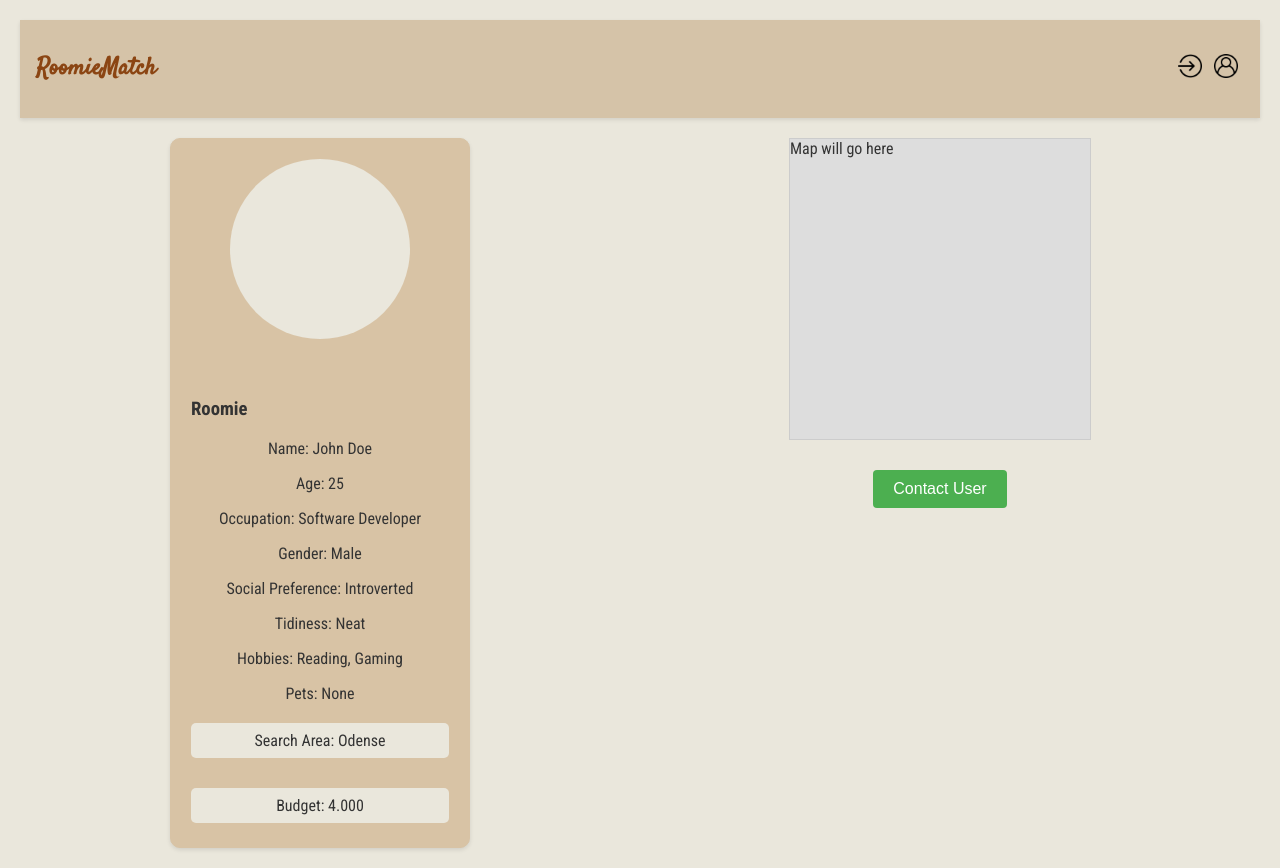
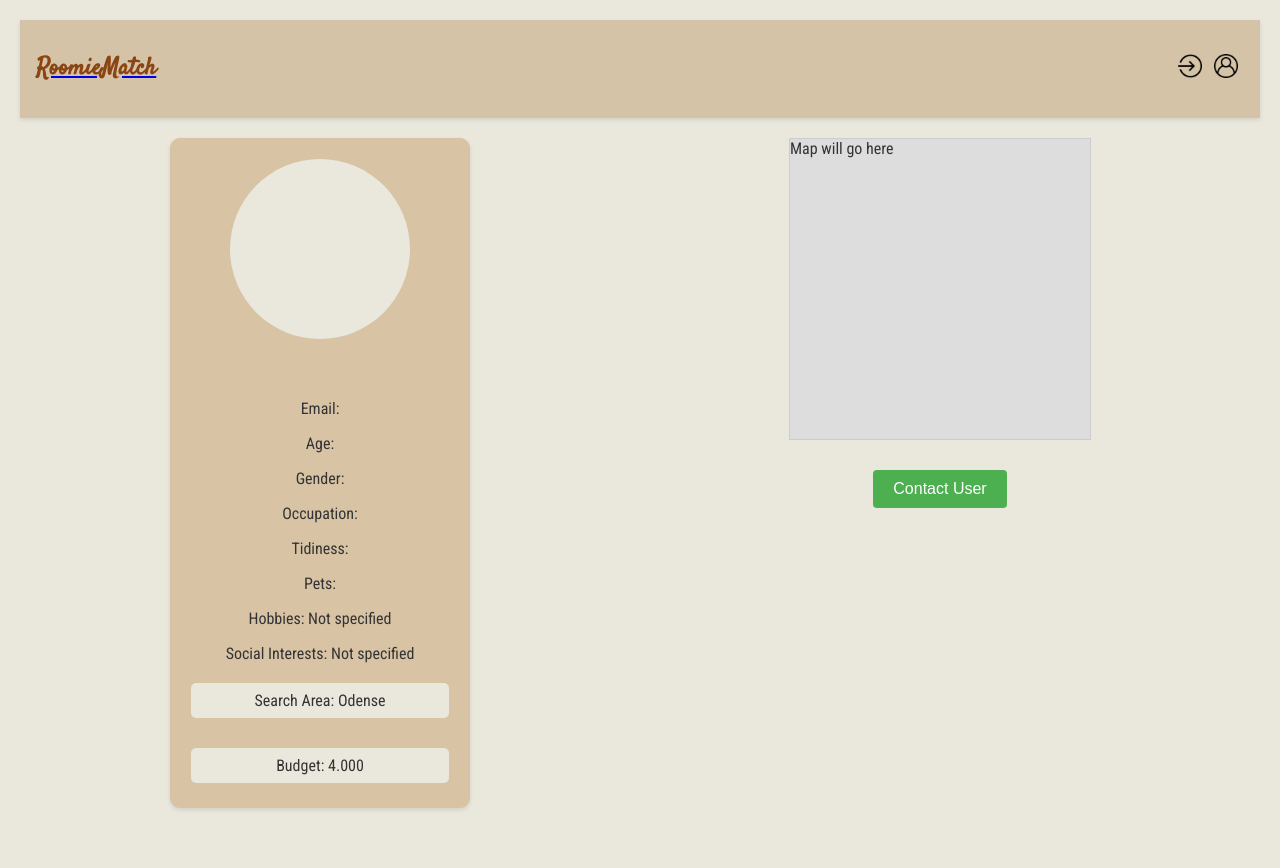
Before and after one commit to danielbahrami/SE07-ISE, a React (Create React App) app in the folder my-app/: page /match in a window 1280 px wide. After the commit the page ends 828 px from the top, so only its background shows below. Built offline with nearby package versions, Linux system fonts and the light colour scheme.

Commit message:
setup routing, setup collecting data from localstorage

```diff
--- a/my-app/src/components/Header.js
+++ b/my-app/src/components/Header.js
@@ -1,7 +1,7 @@
 import React from "react";
 import enterIcon from "../icons/enter.png";
 import userInterfaceIcon from "../icons/user-interface.png";
-import { useNavigate } from "react-router-dom";
+import { useNavigate, Link } from "react-router-dom";
 import ".././styles/Header.css";
 
 const Header = () => {
@@ -10,11 +10,17 @@ const Header = () => {
   const goToProfile = () => {
     navigate("/profile"); // This should match the route path you set for the ProfilePage
   };
+  const handleBackClick = () => {
+    navigate(-1); // Go back to the previous page
+};
+
   return (
     <div className="header">
+      <Link to="/home">
       <h1>RoomieMatch</h1>
+      </Link>
       <div className="header-icons">
-        <button>
+        <button onClick={handleBackClick}>
           <img src={enterIcon} alt="Enter" width="24" height="24" />{" "}
           {/* Adjust width and height as needed */}
         </button>
--- a/my-app/src/components/ProfileCard.js
+++ b/my-app/src/components/ProfileCard.js
@@ -1,8 +1,10 @@
 import React from "react";
 import ".././styles/ProfileCard.css"; // Make sure to create this CSS file for styling
 
-const ProfileCard = () => {
+const ProfileCard = ({ userData }) => {
   // Dummy information to be displayed
+  const hobbies = Array.isArray(userData.hobbies) ? userData.hobbies.join(', ') : 'Not specified';
+  const socialInterests = Array.isArray(userData.socialInterests) ? userData.socialInterests.join(', ') : 'Not specified';
   const dummyData = {
     name: "John Doe",
     age: "25",
@@ -22,15 +24,15 @@ const ProfileCard = () => {
         {/* Placeholder for profile picture */}
       </div>
       <div className="profile-info">
-        <h3>Roomie</h3>
-        <p>Name: {dummyData.name}</p>
-        <p>Age: {dummyData.age}</p>
-        <p>Occupation: {dummyData.occupation}</p>
-        <p>Gender: {dummyData.gender}</p>
-        <p>Social Preference: {dummyData.socialPreference}</p>
-        <p>Tidiness: {dummyData.tidiness}</p>
-        <p>Hobbies: {dummyData.hobbies}</p>
-        <p>Pets: {dummyData.pets}</p>
+      <h2>{userData.name}</h2>
+            <p>Email: {userData.email}</p>
+            <p>Age: {userData.age}</p>
+            <p>Gender: {userData.gender}</p>
+            <p>Occupation: {userData.occupation}</p>
+            <p>Tidiness: {userData.tidiness}</p>
+            <p>Pets: {userData.pets}</p>
+            <p>Hobbies: {hobbies}</p>
+            <p>Social Interests: {socialInterests}</p>
         <div className="profile-bottom-info">
           <p>Search Area: {dummyData.searchArea}</p>
           <p>Budget: {dummyData.budget}</p>
--- a/my-app/src/components/RoomieCard.js
+++ b/my-app/src/components/RoomieCard.js
@@ -1,6 +1,7 @@
 // RoomieCard.js
 import React from "react";
 import ".././styles/RoomieCard.css";
+import { useNavigate } from "react-router-dom";
 
 const roomieData = [
   {
@@ -48,9 +49,9 @@ const roomieData = [
   // Add more fictive Roomie data as needed
 ];
 
-const RoomieCard = ({ roomie }) => {
+const RoomieCard = ({ roomie, onClick }) => {
   return (
-    <div className="roomie-card">
+    <div className="roomie-card" onClick={onClick}>
       <div className="roomie-details">
         <div className="roomie-name">Name: {roomie.name}</div>
         <div className="roomie-age">Age: {roomie.age}</div>
@@ -79,10 +80,14 @@ const RoomieCard = ({ roomie }) => {
 };
 
 const RoomieCards = () => {
+  const navigate = useNavigate();
+const handleCardClick = () => {
+  navigate('/match'); // Navigate to the match page
+};
   return (
     <div className="roomie-cards">
       {roomieData.map((roomie) => (
-        <RoomieCard key={roomie.id} roomie={roomie} />
+        <RoomieCard key={roomie.id} roomie={roomie} onClick={handleCardClick} />
       ))}
     </div>
   );
--- a/my-app/src/components/SignUpForm.js
+++ b/my-app/src/components/SignUpForm.js
@@ -34,7 +34,7 @@ const SignUpForm = () => {
         formData
       );
       console.log("User created:", response.data);
-      navigate("/home"); // Implement your success logic here (e.g., redirect to profile page)
+      navigate('/login');; // Implement your success logic here (e.g., redirect to profile page)
     } catch (error) {
       console.error(
         "Error signing up:",
--- a/my-app/src/pages/HomePage.js
+++ b/my-app/src/pages/HomePage.js
@@ -1,5 +1,5 @@
 // HomePage.js
-import React from "react";
+import React, { useState, useEffect } from 'react';
 import Header from "../components/Header";
 import RoomieCard from "../components/RoomieCard";
 import FilterSidebar from "../components/FilterSidebar";
@@ -7,11 +7,21 @@ import { useNavigate } from "react-router-dom";
 import ".././styles/HomePage.css";
 
 const HomePage = () => {
+  const [userData, setUserData] = useState(null);
+
+  useEffect(() => {
+    // Fetch user data from localStorage
+    const storedData = localStorage.getItem('userData');
+    if (storedData) {
+      const parsedData = JSON.parse(storedData);
+      setUserData(parsedData);
+    }
+  }, []);
+
   const navigate = useNavigate();
-
-  const goToMatchPage = () => {
-    navigate("/match");
-  };
+  const handleCardClick = () => {
+    navigate('/match'); // Navigate to the match page
+};
   // Dummy data for the sake of example
   const roomies = [
     {
@@ -37,12 +47,10 @@ const HomePage = () => {
       <div className="content">
         <FilterSidebar />
         <div className="roomie-cards">
-          {roomies.map((roomie) => (
-            <RoomieCard key={roomie.id} roomie={roomie} />
+          {userData && roomies.map(roomie => (
+            <RoomieCard key={roomie.id} roomie={roomie} userData={userData} onclick={handleCardClick} />
           ))}
         </div>
-        {/* Other homepage content */}
-        <button onClick={goToMatchPage}>Go to Match Page</button>
       </div>
     </div>
   );
--- a/my-app/src/pages/MatchPage.js
+++ b/my-app/src/pages/MatchPage.js
@@ -1,5 +1,5 @@
 // MatchPage.js
-import React from "react";
+import React, { useEffect, useState } from 'react';
 import ProfileCard from "../components/ProfileCard"; // Component for the left side
 import MapView from "../components/MapView"; // Component for the right side
 import ContactButton from "../components/ContactButton"; // Button to contact user
@@ -7,12 +7,22 @@ import Header from "../components/Header"; // Adjust the path as necessary
 import "../styles/MatchPage.css"; // Your CSS file for styling
 
 const MatchPage = () => {
+  const [userData, setUserData] = useState({ /* ... initial state ... */ });
+
+  useEffect(() => {
+      // Fetch and set user data from localStorage or an API
+      const storedData = localStorage.getItem('userData');
+      if (storedData) {
+          const parsedData = JSON.parse(storedData);
+          setUserData(parsedData);
+      }
+  }, []);
   return (
     <div className="match-page">
       <Header /> {/* Include the Header at the top */}
       <div className="match-content">
         <div className="left-side">
-          <ProfileCard />
+          <ProfileCard userData={userData}/>
         </div>
         <div className="right-side">
           <MapView />
--- a/my-app/src/pages/ProfilePage.js
+++ b/my-app/src/pages/ProfilePage.js
@@ -5,7 +5,7 @@ import "../styles/ProfilePage.css"; // Ensure you have a corresponding CSS file
 import axios from 'axios';
 
 const ProfilePage = () => {
-  const [userId, setUserId] = useState(null);
+  const [userId, setUserId] = useState();
   const [userData, setUserData] = useState({
     occupation: '',
     tidiness: '',
@@ -20,11 +20,13 @@ const ProfilePage = () => {
         const storedUserData = JSON.parse(localStorage.getItem('userData'));
         if (storedUserData) {
             setUserData(storedUserData);
-            const userId = localStorage.getItem('userId');
-            setUserId(userId)
-        }
+        }  if (userId) {
+          // Fetch user profile data using userId
+      } else {
+          console.error('No user ID found');
+          // Handle the absence of userId
+      }
     }, []);
-
 
   const handleInputChange = (e) => {
     setUserData({ ...userData, [e.target.name]: e.target.value });
@@ -32,14 +34,49 @@ const ProfilePage = () => {
 
   const handleSubmit = async (e) => {
     e.preventDefault();
+    console.log('Submitting form...');
+
+    // Retrieve stored data
+    const storedData = localStorage.getItem('userData');
+    if (!storedData) {
+        console.error('No stored user data found');
+        return;  // Exit if no data found
+    }
+
+    // Parse stored data
+    let parsedData;
+    try {
+        parsedData = JSON.parse(storedData);
+    } catch (error) {
+        console.error('Error parsing stored user data:', error);
+        return;  // Exit if parsing fails
+    }
+
+    // Check if userId exists
+    const userId = parsedData.userId;
+    if (!userId) {
+        console.error('No user ID found in stored data');
+        return;  // Exit if no userId found
+    }
+    console.log('UserId:', userId);  // Log userId for confirmation
+
+    // Proceed with the update request
     try {
       const response = await axios.patch(`http://localhost:5000/user/${userId}`, userData);
+      console.log('Update response:', response);
+
+      // Update localStorage with the new user data
+      localStorage.setItem('userData', JSON.stringify(response.data));
+
+      // Optionally, update state to reflect changes immediately
       setUserData(response.data);
-      // Handle response
-    } catch (error) {
-      console.error('Error updating profile:', error);
-    }
-  };
+
+      // Handle successful update (e.g., show success message)
+  } catch (error) {
+      console.error('Error updating profile:', error.response ? error.response.data : error);
+      // Handle error
+  }
+};
 
   if (!userData) {
     return <div>Loading...</div>;
@@ -70,7 +107,7 @@ const ProfilePage = () => {
                 <label htmlFor="occupation">Occupation:</label>
                 <input
                   type="text"
-                  id="occupation"
+                  name="occupation"
                   value={userData.occupation}
                   onChange={handleInputChange}
                 />
@@ -80,7 +117,7 @@ const ProfilePage = () => {
                 <label htmlFor="tidiness">Tidiness:</label>
                 <input
                   type="text"
-                  id="tidiness"
+                  name="tidiness"
                   value={userData.tidiness}
                   onChange={handleInputChange}
                 />
@@ -90,7 +127,7 @@ const ProfilePage = () => {
                 <label htmlFor="pets">Pets:</label>
                 <input
                   type="text"
-                  id="pets"
+                  name="pets"
                   value={userData.pets}
                   onChange={handleInputChange}
                 />
@@ -100,7 +137,7 @@ const ProfilePage = () => {
                 <label htmlFor="searchArea">Search area:</label>
                 <input
                   type="text"
-                  id="searchArea"
+                  name="searchArea"
                   value={userData.searchArea}
                   onChange={handleInputChange}
                 />
@@ -110,7 +147,7 @@ const ProfilePage = () => {
                 <label htmlFor="hobbies">Hobbies:</label>
                 <input
                   type="text"
-                  id="hobbies"
+                  name="hobbies"
                   value={userData.hobbies}
                   onChange={handleInputChange}
                 />
@@ -120,7 +157,7 @@ const ProfilePage = () => {
                 <label htmlFor="socialInterests">Social interests:</label>
                 <input
                   type="text"
-                  id="socialInterests"
+                  name="socialInterests"
                   value={userData.socialInterests}
                   onChange={handleInputChange}
                 />
```
